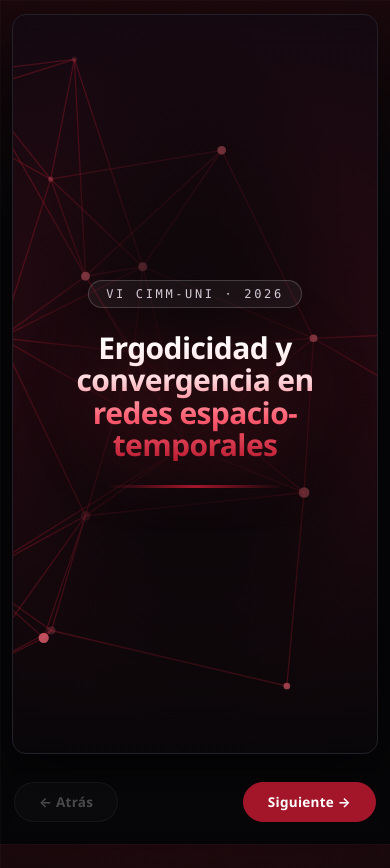
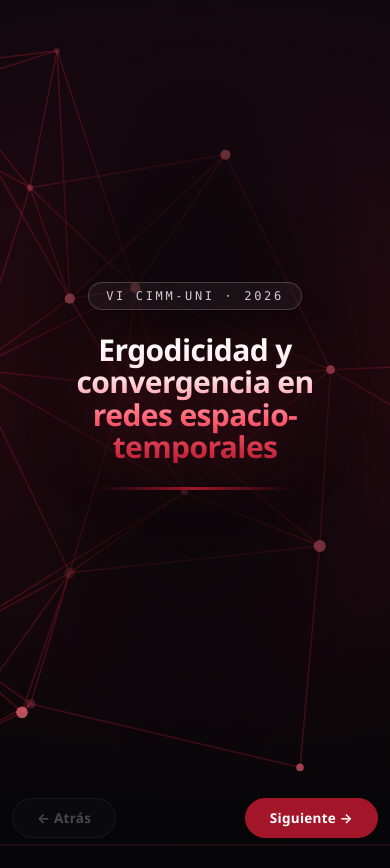
Before and after one commit to ArleyGutarra/graph-project, a React (Vite) app: page / in a window 390 px wide. After the commit the page ends 846 px from the top, so only its background shows below. Built offline with nearby package versions, Linux system fonts and the light colour scheme.

Commit message:
Modificacion de fondo y eliminacion de la seccion de procesos

```diff
--- a/src/App.jsx
+++ b/src/App.jsx
@@ -1,14 +1,13 @@
 import { useState } from 'react';
 import BackgroundSection from './components/BackgroundSection';
 import FundamentosSection from './components/FundamentosSection';
-import SectionPlaceholder from './components/SectionPlaceholder';
+import GraphBackdrop from './components/GraphBackdrop';
 import SimulationPage from './features/spatiotemporal/components/SimulationPage';
 
 /** Orden de la presentación: de la portada a la simulación. */
 const STEPS = [
   { id: 'background', label: 'Background de presentación' },
   { id: 'fundamentos', label: 'Fundamentos matemáticos' },
-  { id: 'pasos', label: 'Pasos para la simulación' },
   { id: 'simulacion', label: 'Simulación' },
 ];
 
@@ -18,23 +17,30 @@ function App() {
   const goBack = () => setStep((current) => Math.max(0, current - 1));
   const goNext = () => setStep((current) => Math.min(STEPS.length - 1, current + 1));
 
-  const renderStep = (index, content) => (
+  // `contained` centra el contenido a 1360 px; la portada va a sangre.
+  // El fondo (`.step__bg`) se monta solo en el paso activo y ocupa toda la
+  // ventana, así TODAS las secciones comparten el mismo diseño de la portada.
+  const renderStep = (index, content, contained = false) => (
     <div
-      className="step"
+      className={`step${contained ? ' step--contained' : ''}`}
       role="region"
       aria-label={STEPS[index].label}
       hidden={step !== index}
     >
+      {step === index ? (
+        <div className="step__bg" aria-hidden="true">
+          <GraphBackdrop />
+        </div>
+      ) : null}
       {content}
     </div>
   );
 
   return (
     <div className="app">
-      {renderStep(0, <BackgroundSection active={step === 0} />)}
-      {renderStep(1, <FundamentosSection />)}
-      {renderStep(2, <SectionPlaceholder title="Pasos para la simulación" />)}
-      {renderStep(3, <SimulationPage />)}
+      {renderStep(0, <BackgroundSection />)}
+      {renderStep(1, <FundamentosSection />, true)}
+      {renderStep(2, <SimulationPage />, true)}
 
       <footer className="wizard">
         <button
--- a/src/components/BackgroundSection.jsx
+++ b/src/components/BackgroundSection.jsx
@@ -1,13 +1,13 @@
-import GraphBackdrop from './GraphBackdrop';
-
 /**
- * Portada (paso 1): fondo de red de grafos + título centrado con tipografía
- * llamativa y el identificador del congreso.
+ * Portada (paso 1): el título centrado con tipografía llamativa y el
+ * identificador del congreso.
+ *
+ * El fondo (red de grafos animada + degradado) lo pone `.step__bg`, que App
+ * monta en TODOS los pasos, así la portada y el resto comparten diseño.
  */
-export default function BackgroundSection({ active }) {
+export default function BackgroundSection() {
   return (
     <section className="hero">
-      <GraphBackdrop active={active} />
       <div className="hero__veil" aria-hidden="true" />
 
       <div className="hero__content">
--- a/src/components/GraphBackdrop.jsx
+++ b/src/components/GraphBackdrop.jsx
@@ -9,7 +9,8 @@ import { useEffect, useRef } from 'react';
  *   aristas siguen a sus extremos: la red se mueve sin despegarse nunca.
  * - El bucle escribe directamente sobre los nodos ya montados (setAttribute),
  *   sin re-render de React a 60 fps.
- * - Se detiene cuando el paso no está activo y respeta `prefers-reduced-motion`.
+ * - App solo lo monta en el paso activo, así que solo hay una red animándose
+ *   a la vez, y respeta `prefers-reduced-motion`.
  */
 
 function makeRandom(seed) {
@@ -57,13 +58,8 @@ const motion = nodes.map(() => ({
   py: random() * Math.PI * 2,
 }));
 
-export default function GraphBackdrop({ active = true }) {
+export default function GraphBackdrop() {
   const svgRef = useRef(null);
-  const activeRef = useRef(active);
-
-  useEffect(() => {
-    activeRef.current = active;
-  }, [active]);
 
   useEffect(() => {
     const svg = svgRef.current;
@@ -82,7 +78,6 @@ export default function GraphBackdrop({ active = true }) {
     const frame = (now) => {
       raf = requestAnimationFrame(frame);
       if (!start) start = now;
-      if (!activeRef.current) return;
 
       const t = (now - start) / 1000;
 
--- a/src/components/SectionPlaceholder.jsx
+++ /dev/null
@@ -1,16 +0,0 @@
-/**
- * Contenido provisional de una sección: solo el título, a la espera de que se
- * redacte el texto real.
- */
-export default function SectionPlaceholder({ title }) {
-  return (
-    <section className="placeholder">
-      <span className="placeholder__label">Sección</span>
-      <h2 className="placeholder__title">{title}</h2>
-      <p className="placeholder__note">
-        Contenido pendiente de redactar. Este título ya está en su sitio: solo hace falta añadir
-        aquí el texto de la sección.
-      </p>
-    </section>
-  );
-}
--- a/src/features/spatiotemporal/components/simulation.css
+++ b/src/features/spatiotemporal/components/simulation.css
@@ -42,7 +42,9 @@
 .chart,
 .cell--controls {
   position: relative;
-  background: linear-gradient(180deg, rgba(17, 15, 21, 0.95), rgba(10, 9, 13, 0.97));
+  /* Semitransparentes a propósito: así se intuye la red de grafos del fondo
+     a través de las tarjetas, igual que en la portada. */
+  background: linear-gradient(180deg, rgba(17, 15, 21, 0.87), rgba(10, 9, 13, 0.93));
   border: 1px solid var(--line);
   border-radius: 12px;
   box-shadow: 0 10px 30px rgba(0, 0, 0, 0.45);
@@ -560,8 +562,12 @@
 }
 
 @media (max-width: 760px) {
-  body {
-    padding: 14px 12px 40px;
+  .step--contained {
+    padding: 14px 12px 0;
+  }
+
+  .wizard {
+    padding: 14px 12px 6px;
   }
 
   .simulation {
--- a/src/index.css
+++ b/src/index.css
@@ -30,7 +30,8 @@ body,
 
 body {
   margin: 0;
-  padding: 12px 16px 16px;
+  /* Sin padding global: la portada va a sangre. El margen lo pone cada paso
+     con `.step--contained` y la barra de navegación. */
 
   color: var(--text);
   font-family: 'Segoe UI', system-ui, -apple-system, Arial, sans-serif;
@@ -46,17 +47,44 @@ body {
   background-attachment: fixed;
 }
 
+/* El contenedor ya no limita el ancho: la portada ocupa la pantalla completa
+   y cada paso se centra por su cuenta con `.step--contained`. */
 .app {
-  /* Ancho de una laptop (1366 px con márgenes): el layout se dimensiona
-     para que la cabecera + rejilla principal quepan en una pantalla 1366×768. */
+  margin: 0;
+}
+
+/* Pasos con contenido centrado (todo salvo la portada) */
+.step--contained {
   max-width: 1360px;
   margin: 0 auto;
+  padding: 12px 16px 0;
 }
 
 /* ---------- Portada (paso 1) ---------- */
 
+/* ---------- Fondo común a TODAS las secciones ---------- */
+
+.step {
+  position: relative;
+  /* Contexto de apilamiento: permite que `.step__bg` (z-index: -1) quede
+     detrás del contenido pero por encima del fondo de la página. */
+  isolation: isolate;
+}
+
 .step[hidden] {
   display: none;
+}
+
+/* Capa de fondo a toda la ventana con el mismo diseño que la portada:
+   degradado oscuro + destello rojo. La red de grafos animada va dentro. */
+.step__bg {
+  position: fixed;
+  inset: 0;
+  z-index: -1;
+  overflow: hidden;
+  background:
+    radial-gradient(1200px 700px at 50% 42%, rgba(96, 14, 26, 0.42), transparent 68%),
+    linear-gradient(180deg, #0a0810 0%, #060608 100%);
 }
 
 .hero {
@@ -64,15 +92,12 @@ body {
   display: flex;
   align-items: center;
   justify-content: center;
-  min-height: max(460px, calc(100vh - 104px));
+  /* A sangre: sin borde, sin redondeo, sin sombra y a lo ancho de la
+     ventana. 72 px es la barra de navegación inferior, para que portada +
+     botones quepan exactamente en 100vh. El fondo lo aporta `.step__bg`. */
+  min-height: max(460px, calc(100vh - 72px));
   padding: 48px 40px;
   overflow: hidden;
-  background:
-    radial-gradient(1200px 700px at 50% 42%, rgba(96, 14, 26, 0.42), transparent 68%),
-    linear-gradient(180deg, #0a0810 0%, #060608 100%);
-  border: 1px solid var(--line);
-  border-radius: 14px;
-  box-shadow: 0 24px 60px rgba(0, 0, 0, 0.55);
 }
 
 /* Red de grafos decorativa de fondo */
@@ -169,8 +194,9 @@ body {
   align-items: center;
   justify-content: space-between;
   gap: 14px;
-  margin-top: 14px;
-  padding: 14px 2px 6px;
+  max-width: 1360px;
+  margin: 14px auto 0;
+  padding: 14px 16px 6px;
   background: linear-gradient(180deg, rgba(6, 6, 8, 0), rgba(6, 6, 8, 0.95) 40%);
 }
 
@@ -216,7 +242,7 @@ body {
 .placeholder {
   position: relative;
   padding: 40px 36px 46px;
-  background: linear-gradient(180deg, rgba(17, 15, 21, 0.95), rgba(10, 9, 13, 0.97));
+  background: linear-gradient(180deg, rgba(17, 15, 21, 0.87), rgba(10, 9, 13, 0.93));
   border: 1px solid var(--line);
   border-radius: 12px;
   box-shadow: 0 10px 30px rgba(0, 0, 0, 0.45);
@@ -262,7 +288,7 @@ body {
   flex-direction: column;
   gap: 7px;
   padding: 15px 16px 17px;
-  background: linear-gradient(180deg, rgba(17, 15, 21, 0.95), rgba(10, 9, 13, 0.97));
+  background: linear-gradient(180deg, rgba(17, 15, 21, 0.87), rgba(10, 9, 13, 0.93));
   border: 1px solid var(--line);
   border-radius: 11px;
   box-shadow: 0 8px 22px rgba(0, 0, 0, 0.4);
```
